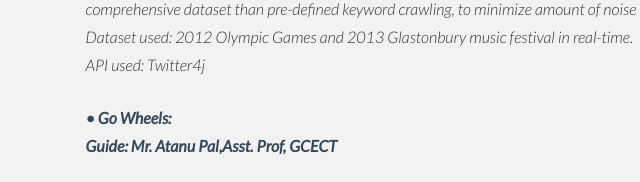
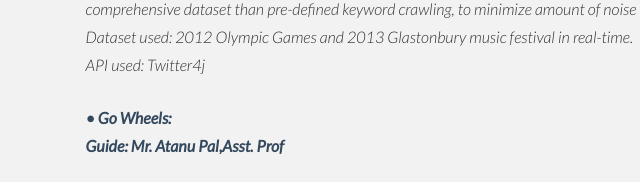
Before and after one commit to dopu2k16/mitodru, a plain HTML site: page index.html in a window 1280 px wide. Shown: the part 4500-4682 px from the top of the page, 277-917 px from the left. Drawn offline with Linux system fonts and the light colour scheme.

Commit message:
Update index.html

```diff
--- a/index.html
+++ b/index.html
@@ -320,7 +320,7 @@ PART II: Participation and submitting runs for TREC Open Search 2016. The task p
 
 				<div class="col-lg-6 col-lg-offset-3">
 					<p><t>•	Go Wheels: </t><br/>
-						<t>Guide: Mr. Atanu Pal,Asst. Prof, GCECT</t> <br/>
+						<t>Guide: Mr. Atanu Pal,Asst. Prof</t> <br/>
 
 					</p>
 					<p>
```
